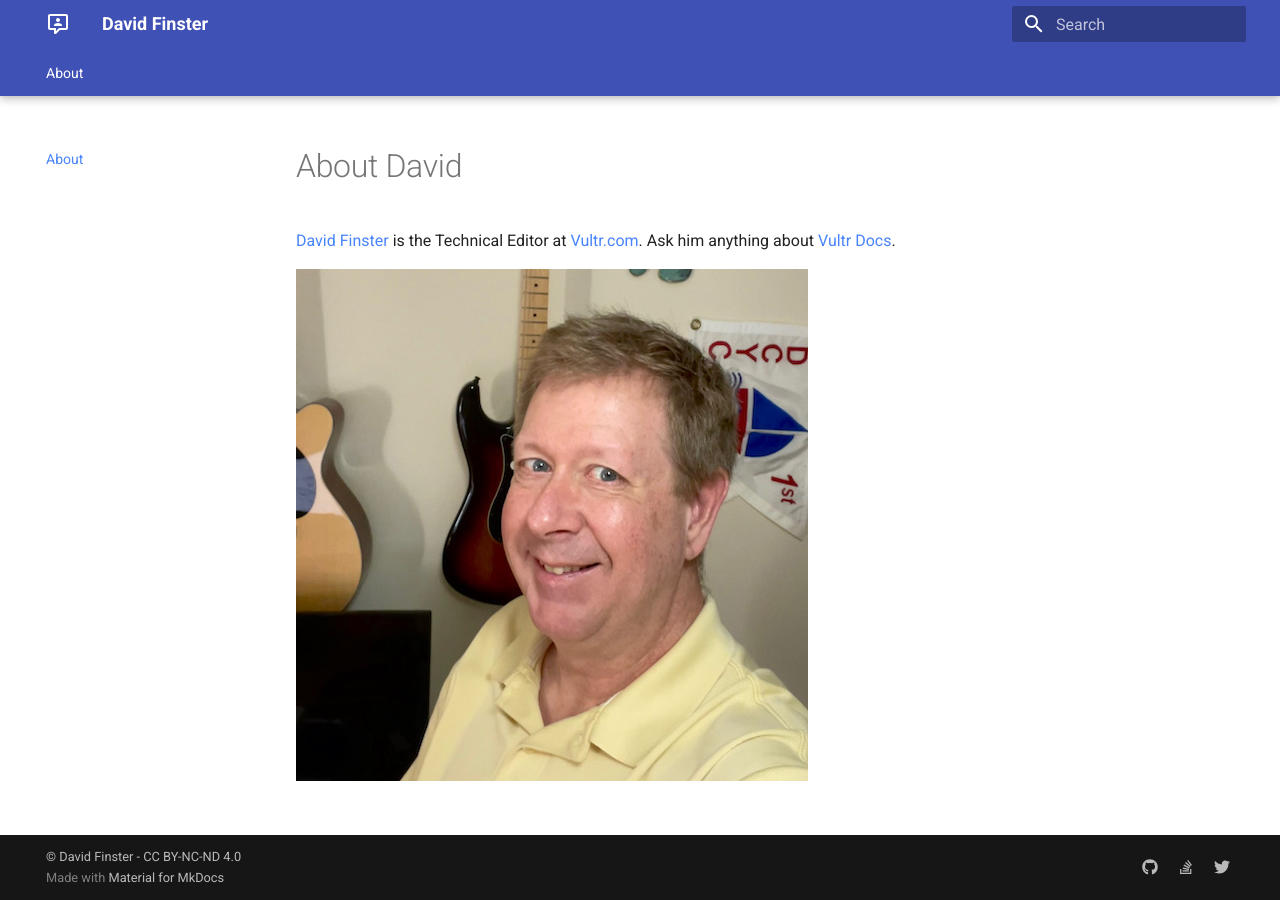
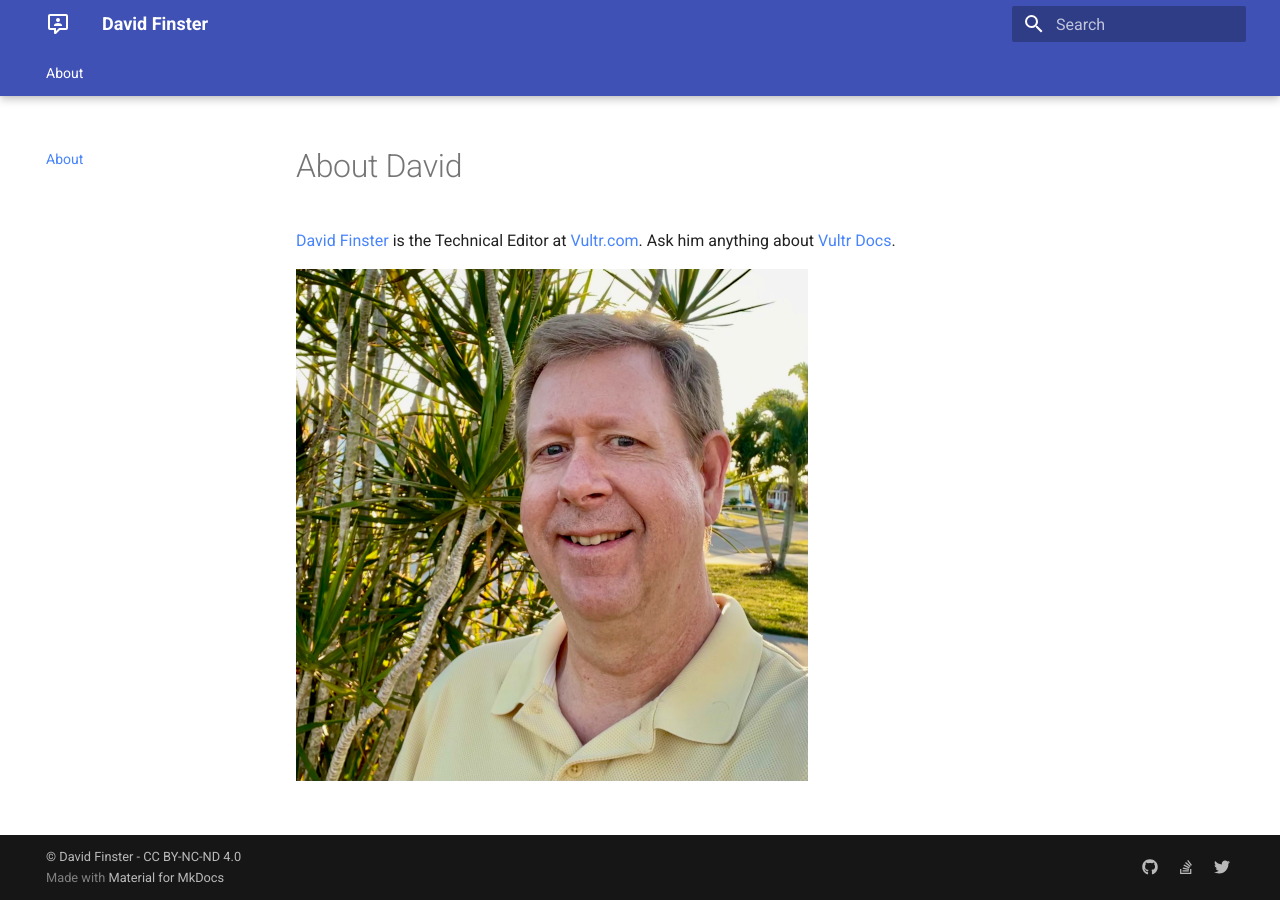
Before and after one commit to dfinr/dfinr.github.io, an MkDocs documentation site: the page built from docs/index.md, in a window 1280 px wide. Built offline with MkDocs 1.6.1 and Material for MkDocs 9.7.7, drawn with Linux system fonts in a browser that asks for light colours.

Commit message:
Update profile

```diff
--- a/docs/index.md
+++ b/docs/index.md
@@ -2,4 +2,4 @@
 
 [David Finster](mailto:dfinster@vultr.com) is the Technical Editor at [Vultr.com](https://www.vultr.com). Ask him anything about [Vultr Docs](https://www.vultr.com/docs/).
 
-![Headshot](/images/IMG_0095.jpeg)
+![Headshot](/images/Profile.png)
```
Also changed, not shown: docs/images/Profile.png (added).
